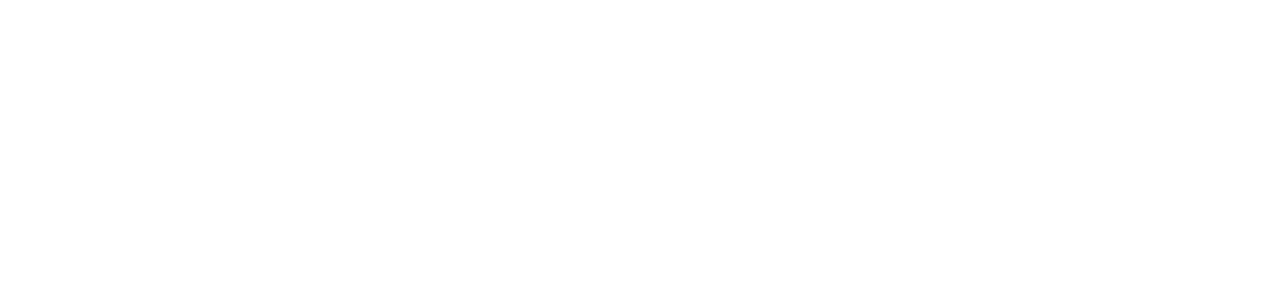
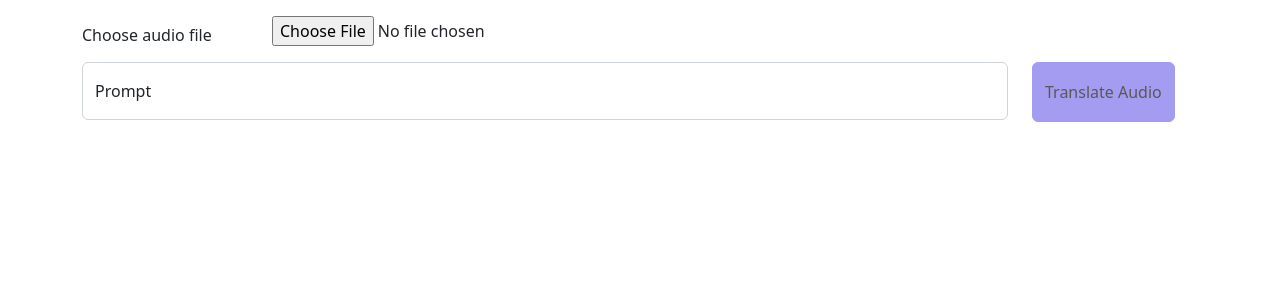
Before and after one commit to edsson-madrigal/openai_react_frontend_project1, a React (Create React App) app: page /translate-audio in a window 1280 px wide. Before the commit this address had no page. Shown: the top 300 px of the page. Built offline with nearby package versions, Linux system fonts and the light colour scheme; the HTML template or start-up script is replaced by a standard one.

Commit message:
transcriptions and translations

```diff
--- a/src/App.js
+++ b/src/App.js
@@ -10,6 +10,7 @@
 import ImageGeneration from "./screens/ImageGeneration";
 import ImageEdition from "./screens/ImageEdition";
 import ImageVariations from "./screens/ImageVariations";
+import TranslateAudio from "./screens/TranslateAudio";
 
 import "./styles/bootstrap-custom.scss";
 
@@ -29,6 +30,7 @@
           <Route path="/image-generation" element={<ImageGeneration />}></Route>
           <Route path="/image-edition" element={<ImageEdition />}></Route>
           <Route path="/image-variations" element={<ImageVariations />}></Route>
+          <Route path="/translate-audio" element={<TranslateAudio />}></Route>
         </Routes>
       </Router>
     </>
--- /dev/null
+++ b/src/screens/TranslateAudio.js
@@ -0,0 +1,132 @@
+import React, { useState, useRef } from "react";
+import "./style/style.css";
+import axios from "axios";
+
+function TranslateAudio() {
+  const [selectedFile, setSelectedFile] = useState(null);
+  const [prompt, setPrompt] = useState("");
+  const [translation, setTranslation] = useState("");
+  const [loading, setLoading] = useState(false);
+  const [error, setError] = useState("");
+  const [jresult, setJresult] = useState("");
+
+  const fileInputRef = useRef(null);
+  const audioRef = useRef(null);
+
+  const handleFileUpload = (event) => {
+    const file = event.target.files[0];
+    setSelectedFile(file);
+    if (audioRef.current) {
+      audioRef.current.src = URL.createObjectURL(file);
+    }
+  };
+  const resetSelectedFile = () => {
+    setSelectedFile(null);
+    if (audioRef.current) {
+      audioRef.current.src = "";
+    }
+  };
+  const handleTranscription = async (event) => {
+    event.preventDefault();
+    setError("");
+    setTranslation("");
+    setLoading(true);
+
+    try {
+      const formData = new FormData();
+      formData.append("audio", selectedFile);
+      formData.append("prompt", prompt);
+
+      //send request to server
+
+      const response = await axios.post("/api/whisper-translate", formData, {
+        headers: {
+          "Content-Type": "multipart/form-data",
+        },
+      });
+
+      if (response.status === 200) {
+        setTranslation(response.data.text);
+        setJresult(response.data);
+      }
+    } catch (error) {
+      console.error(error);
+      setError("An error occurred while submitting the form.");
+    } finally {
+      setLoading(false);
+    }
+  };
+
+  return (
+    <div>
+      <div className="container mb-3 mt-3">
+        {error && <div className="alert alert-danger">{error}</div>}
+      </div>
+      <div className="container mb-2">
+        <form className="form-horizontal">
+          <div className="form-group row">
+            <label className="col-sm-2 col-form-label">Choose audio file</label>
+            <div className="col-sm-10">
+              <input
+                ref={fileInputRef}
+                type="file"
+                accept="audio/*"
+                onChange={handleFileUpload}
+              />
+              {selectedFile && (
+                <div>
+                  <audio ref={audioRef} controls>
+                    <source
+                      src={URL.createObjectURL(selectedFile)}
+                      type={selectedFile.type}
+                    />
+                    Your browser does not support the audio element.
+                  </audio>
+                  <button onClick={resetSelectedFile}>Clear File</button>
+                </div>
+              )}
+            </div>
+          </div>
+          <div className="form-group row">
+            <div className="col-sm-10 mt-2">
+              <div className="form-floating">
+                <input
+                  type="text"
+                  id="prompt"
+                  placeholder="Prompt"
+                  className="form-control"
+                  value={prompt}
+                  onChange={(e) => setPrompt(e.target.value)}
+                />
+                <label htmlFor="prompt">Prompt</label>
+              </div>
+            </div>
+            <div className="col-sm-2 mt-2">
+              <button
+                className="btn btn-primary custom-button"
+                onClick={handleTranscription}
+                disabled={!selectedFile || loading}
+              >
+                {loading ? "Translating..." : "Translate Audio"}
+              </button>
+            </div>
+          </div>
+        </form>
+      </div>
+      <div className="container mb-3">
+        {translation && (
+          <div className="alert alert-success">{translation}</div>
+        )}
+      </div>
+      <div className="container">
+        {jresult && (
+          <pre className="alert alert-info">
+            <code>{JSON.stringify(jresult, null, 2)}</code>
+          </pre>
+        )}
+      </div>
+    </div>
+  );
+}
+
+export default TranslateAudio;
```
